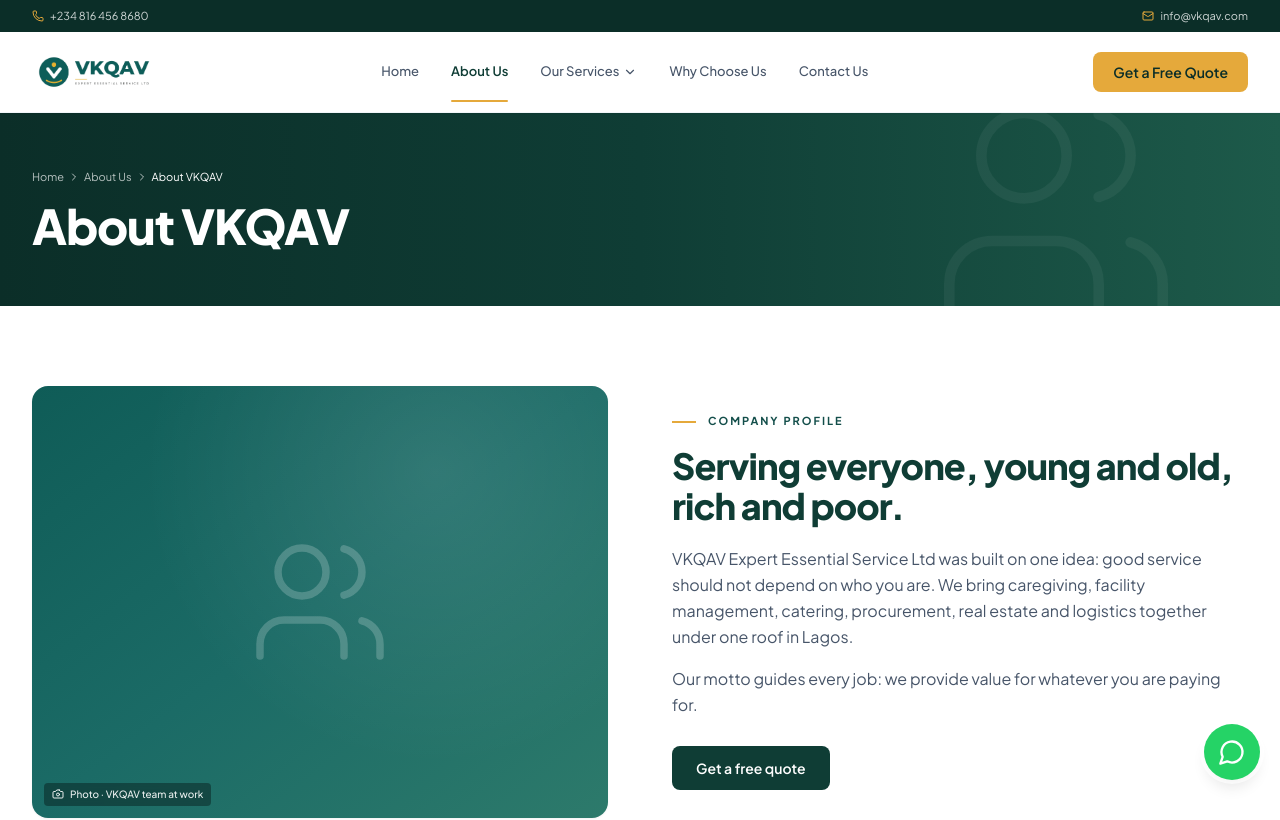
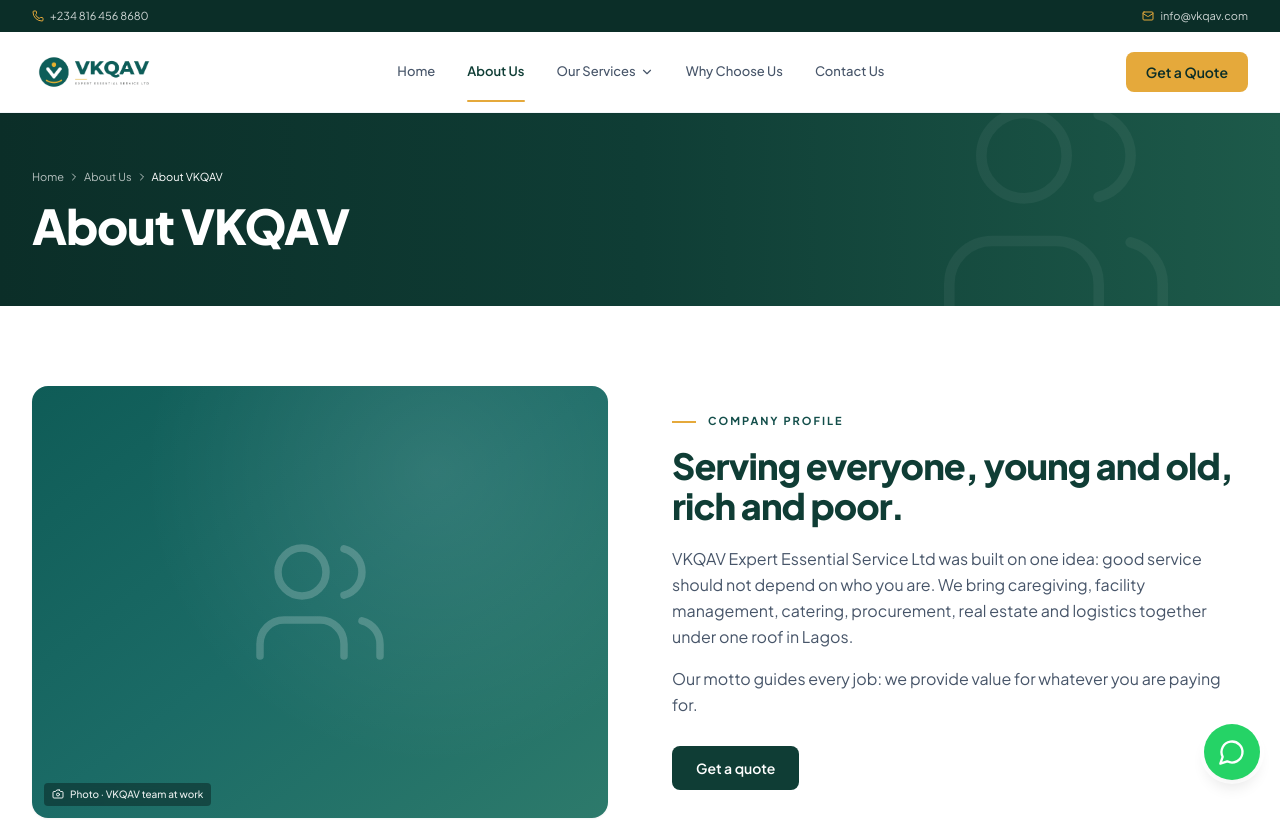
Before and after one commit to 01TGMA/VKQAV, a React (Vite) app: page /about in a window 1280 px wide. Shown: the top 820 px of the page. Built offline with nearby package versions, Linux system fonts and the light colour scheme.

Commit message:
removed frre from "Get a free quote\"

```diff
--- a/src/components/CtaBanner.jsx
+++ b/src/components/CtaBanner.jsx
@@ -10,7 +10,7 @@ export default function CtaBanner() {
         </h2>
         <div className="flex flex-wrap gap-3">
           <Link to="/quote" className="btn-dark">
-            Get a Free Quote
+            Get a  Quote
           </Link>
           <a
             href={SITE.phoneHref}
--- a/src/components/Navbar.jsx
+++ b/src/components/Navbar.jsx
@@ -124,7 +124,7 @@ export default function Navbar() {
 
           <div className="flex items-center gap-3">
             <Link to="/quote" className="btn-accent hidden sm:inline-flex">
-              Get a Free Quote
+              Get a  Quote
             </Link>
             <button
               type="button"
@@ -207,7 +207,7 @@ export default function Navbar() {
           </nav>
           <div className="border-t border-slate-100 p-4">
             <Link to="/quote" className="btn-accent w-full">
-              Get a Free Quote
+              Get a  Quote
             </Link>
           </div>
         </aside>
--- a/src/components/QuoteMiniForm.jsx
+++ b/src/components/QuoteMiniForm.jsx
@@ -99,7 +99,7 @@ export default function QuoteMiniForm({ serviceName }) {
             </div>
 
             <button type="submit" className="btn-dark w-full">
-              Get a free quote
+              Get a  quote
             </button>
             <a
               href={SITE.whatsapp}
--- a/src/data/site.js
+++ b/src/data/site.js
@@ -31,7 +31,7 @@ export const FOOTER_COMPANY = [
   { label: 'About Us', to: '/about' },
   { label: 'Why Choose Us', to: '/#why-choose-us' },
   { label: 'Contact Us', to: '/contact' },
-  { label: 'Get a Free Quote', to: '/quote' },
+  { label: 'Get a  Quote', to: '/quote' },
 ]
 
 export const HOW_IT_WORKS = [
--- a/src/pages/About.jsx
+++ b/src/pages/About.jsx
@@ -36,7 +36,7 @@ export default function About() {
               Our motto guides every job: we provide value for whatever you are paying for.
             </p>
             <Link to="/quote" className="btn-dark mt-7 px-6 py-3">
-              Get a free quote
+              Get a  quote
             </Link>
           </div>
         </div>
--- a/src/pages/Quote.jsx
+++ b/src/pages/Quote.jsx
@@ -42,7 +42,7 @@ export default function Quote() {
   const [submitted, setSubmitted] = useState(false)
 
   useEffect(() => {
-    document.title = `Request a Free Quote | ${SITE.fullName}`
+    document.title = `Request a  Quote | ${SITE.fullName}`
     window.scrollTo({ top: 0 })
   }, [])
 
@@ -95,7 +95,7 @@ export default function Quote() {
 
   return (
     <>
-      <PageBanner title="Request a free quote" crumbs={['Contact Us']} icon={FileText} />
+      <PageBanner title="Request a  quote" crumbs={['Contact Us']} icon={FileText} />
 
       <section className="py-12 lg:py-16">
         <div className="container-x grid items-start gap-10 lg:grid-cols-[1fr_400px] lg:gap-12">
```
Also changed, not shown: 1 other file (tests, documents, lock files or other folders).
